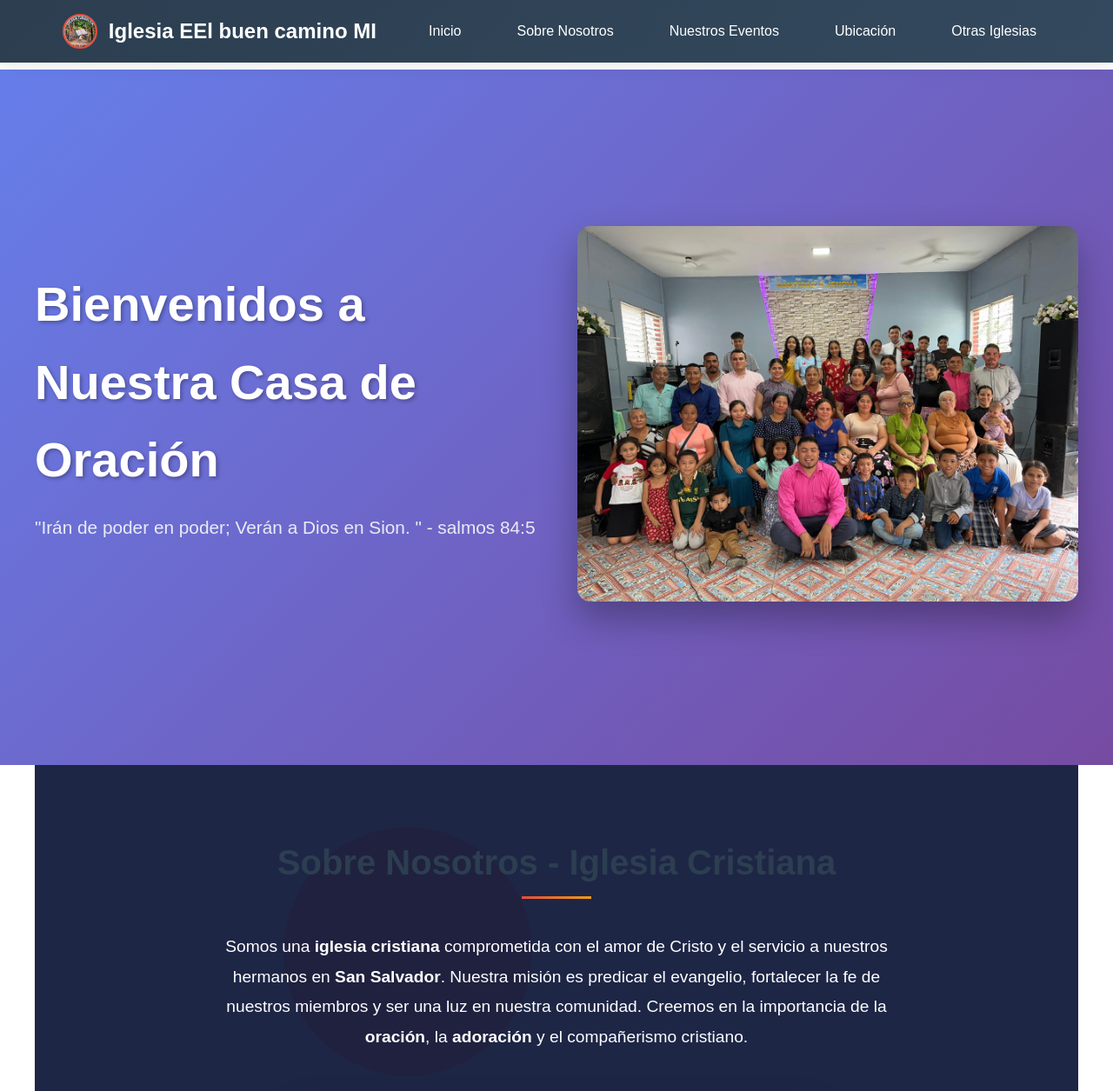
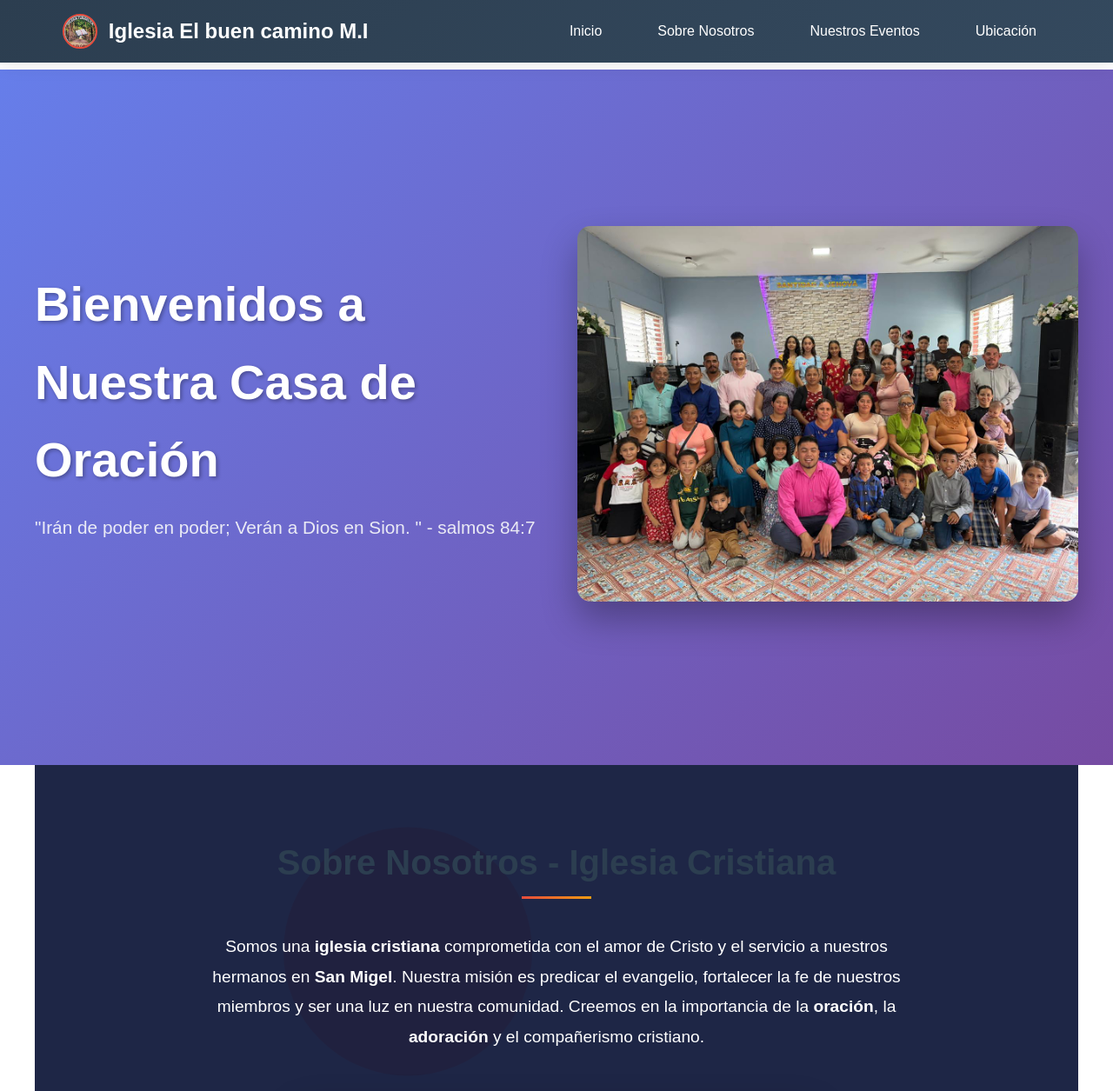
Before and after one commit to DAVID-admi/iglesiaELBuenCaminoMI, a plain HTML site: page index.html in a window 1280 px wide. Shown: the top 1255 px of the page at 87% size. Drawn offline with Linux system fonts and the light colour scheme.

Commit message:
Add files via upload

```diff
--- a/index.html
+++ b/index.html
@@ -755,7 +755,7 @@
         <div class="nav-container">
             <a href="#inicio" class="logo">
                 <img src="logo.jpeg" alt="Logo Iglesia" class="logo-img">
-                Iglesia EEl buen camino MI
+                Iglesia El buen camino M.I
             </a>
             <button class="mobile-menu-btn" onclick="toggleMobileMenu()">☰</button>
             <ul class="nav-menu" id="navMenu">
@@ -763,7 +763,7 @@
                 <li class="nav-item"><a href="#sobre-nosotros" onclick="closeMobileMenu()">Sobre Nosotros</a></li>
                 <li class="nav-item"><a href="#eventos" onclick="closeMobileMenu()">Nuestros Eventos</a></li>
                 <li class="nav-item"><a href="#ubicacion" onclick="closeMobileMenu()">Ubicación</a></li>
-                <li class="nav-item"><a href="#otras-iglesias" onclick="closeMobileMenu()">Otras Iglesias</a></li>
+
             </ul>
         </div>
     </nav>
@@ -773,7 +773,7 @@
         <div class="hero-container">
             <div class="hero-content">
                 <h1 class="hero-title">Bienvenidos a Nuestra Casa de Oración</h1>
-                <p class="hero-subtitle">"Irán de poder en poder; Verán a Dios en Sion. " - salmos 84:5</p>
+                <p class="hero-subtitle">"Irán de poder en poder; Verán a Dios en Sion. " - salmos 84:7</p>
             </div>
             <div class="hero-image">
                 <img src="portada.jpeg" alt="Iglesia Esperanza y Vida - Comunidad Cristiana en San Salvador">
@@ -786,7 +786,7 @@
         <h2 class="section-title">Sobre Nosotros - Iglesia Cristiana</h2>
         <div class="about-content">
             <p class="about-description">
-                Somos una <strong>iglesia cristiana</strong> comprometida con el amor de Cristo y el servicio a nuestros hermanos en <strong>San Salvador</strong>.
+                Somos una <strong>iglesia cristiana</strong> comprometida con el amor de Cristo y el servicio a nuestros hermanos en <strong>San Migel</strong>.
                 Nuestra misión es predicar el evangelio, fortalecer la fe de nuestros miembros y ser una luz
                 en nuestra comunidad. Creemos en la importancia de la <strong>oración</strong>, la <strong>adoración</strong> y el compañerismo cristiano.
             </p>
@@ -857,7 +857,7 @@
              <div class="event-card">
                 <div class="event-image" style="background-image: url('WhatsApp\ Image\ 2025-07-27\ at\ 3.41.29\ PM.jpeg')"></div>
                 <div class="event-content">
-                    <h3 class="event-title">vierns culto de caballeros</h3>
+                    <h3 class="event-title">viernes culto de caballeros</h3>
                     <p class="event-description">Cada viernes se reunen los caballros de la iglesias para dirigir un culto poderoo guidos de la mano de Dios.</p>
                     <br>
                     <p>Hora: 4:00 PM</p>
```
